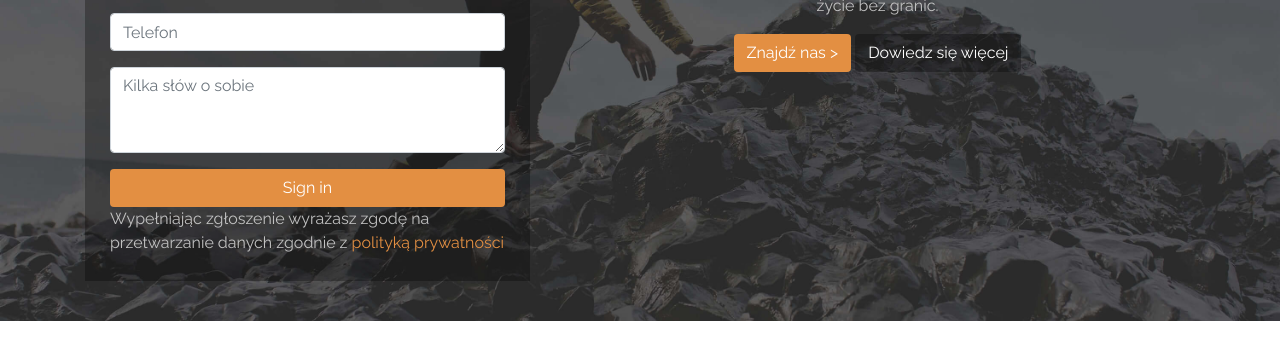
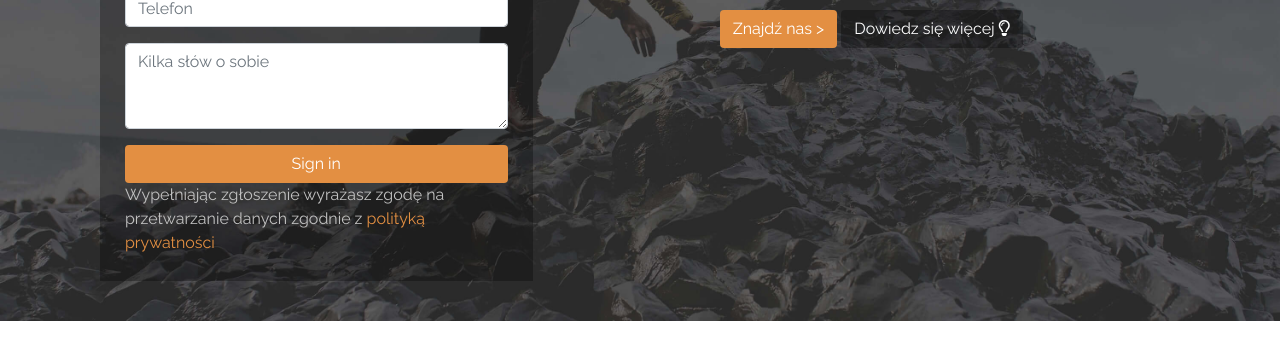
Before and after one commit to julitakoss/bootcamp_landing, a plain HTML site: page index.html in a window 1280 px wide. Shown: the part 336-691 px from the top of the page. Drawn offline with nearby package versions, Linux system fonts and the light colour scheme.

Commit message:
add changes

```diff
--- a/css/style.css
+++ b/css/style.css
@@ -17,7 +17,7 @@ h1 + p {
 
 }
 
-row {
+.row {
     margin: 0 !important;
     padding: 0px;
 }
--- a/index.html
+++ b/index.html
@@ -11,11 +11,10 @@
     <link rel="stylesheet" href="https://stackpath.bootstrapcdn.com/bootstrap/4.1.3/css/bootstrap.min.css" integrity="sha384-MCw98/SFnGE8fJT3GXwEOngsV7Zt27NXFoaoApmYm81iuXoPkFOJwJ8ERdknLPMO" crossorigin="anonymous">
     <link href="https://fonts.googleapis.com/css2?family=Raleway:wght@400;700&display=swap" rel="stylesheet">
 
-    <link rel="stylesheet" href="https://use.fontawesome.com/releases/v5.0.7/css/all.css" >git
+    <link rel="stylesheet" href="https://use.fontawesome.com/releases/v5.0.7/css/all.css" >
 
     <!-- Custom styles -->
     <link rel="stylesheet" href="css/style.css">
-
 
 
 
@@ -24,6 +23,7 @@
 <body>
 
     <nav id="nav-custom" class="navbar navbar-expand-lg navbar-dark bg-dark">
+        <div class="container">
             <a id="logo-text" class="navbar-brand color-gray" href="#">Klub podróżniczy</a>
                 <button class="navbar-toggler" type="button" data-toggle="collapse" data-target="#navbarNav" aria-controls="navbarNav" aria-expanded="false" aria-label="Toggle navigation">
                     <span class="navbar-toggler-icon"></span>
@@ -41,7 +41,7 @@
                     </li>
 
                 </ul>
-
+            </div>
         </div>
     </nav>
 
@@ -112,7 +112,7 @@
                         Poznaj ludzi, których łączy wspólna pasja do podróżowania. Przekonaj się, jak wygląda życie bez granic.
                     </p>
                     <button type="submit" id="find-btn" class="btn orange-btn ">Znajdź nas ></button>
-                    <button type="submit" id="know-btn" class="btn "> Dowiedz się więcej</button>
+                    <button type="submit" id="know-btn" class="btn "> Dowiedz się więcej <i class="far fa-lightbulb"></i></button>
                 </div>
 
             </div>
```
Lines whose indentation alone changed are shown as unchanged.
